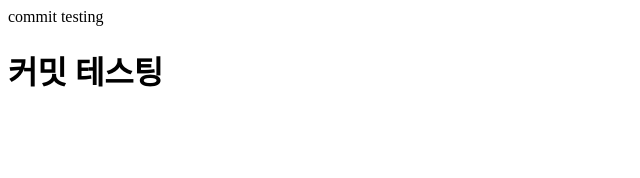
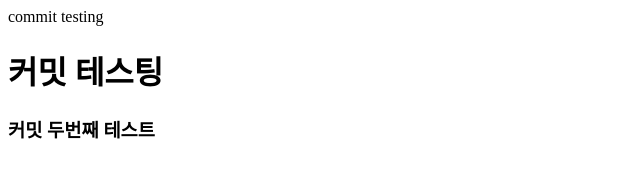
Before and after one commit to choiseungho9592/github_test, a plain HTML site: page index_sub.html in a window 1280 px wide. Shown: the whole page, without its empty margins (0-640 px from the left). Drawn offline with Linux system fonts and the light colour scheme.

Commit message:
[update] 커밋 두번쩨 테스트

```diff
--- a/index_sub.html
+++ b/index_sub.html
@@ -4,4 +4,6 @@
 
 <body>
     <h1>커밋 테스팅</h1>
+
+    <h3>커밋 두번째 테스트</h3>
 </body>
```
